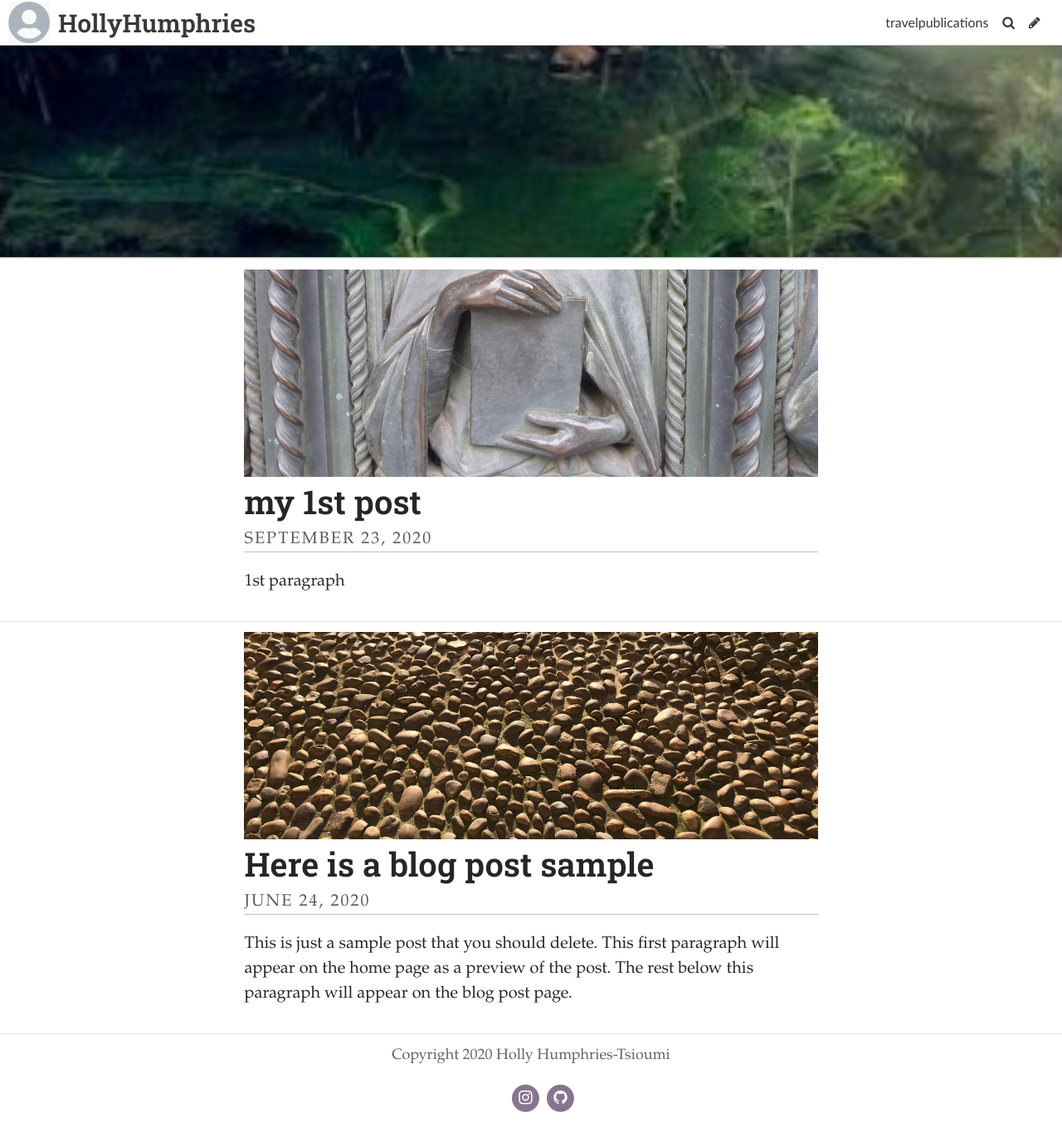
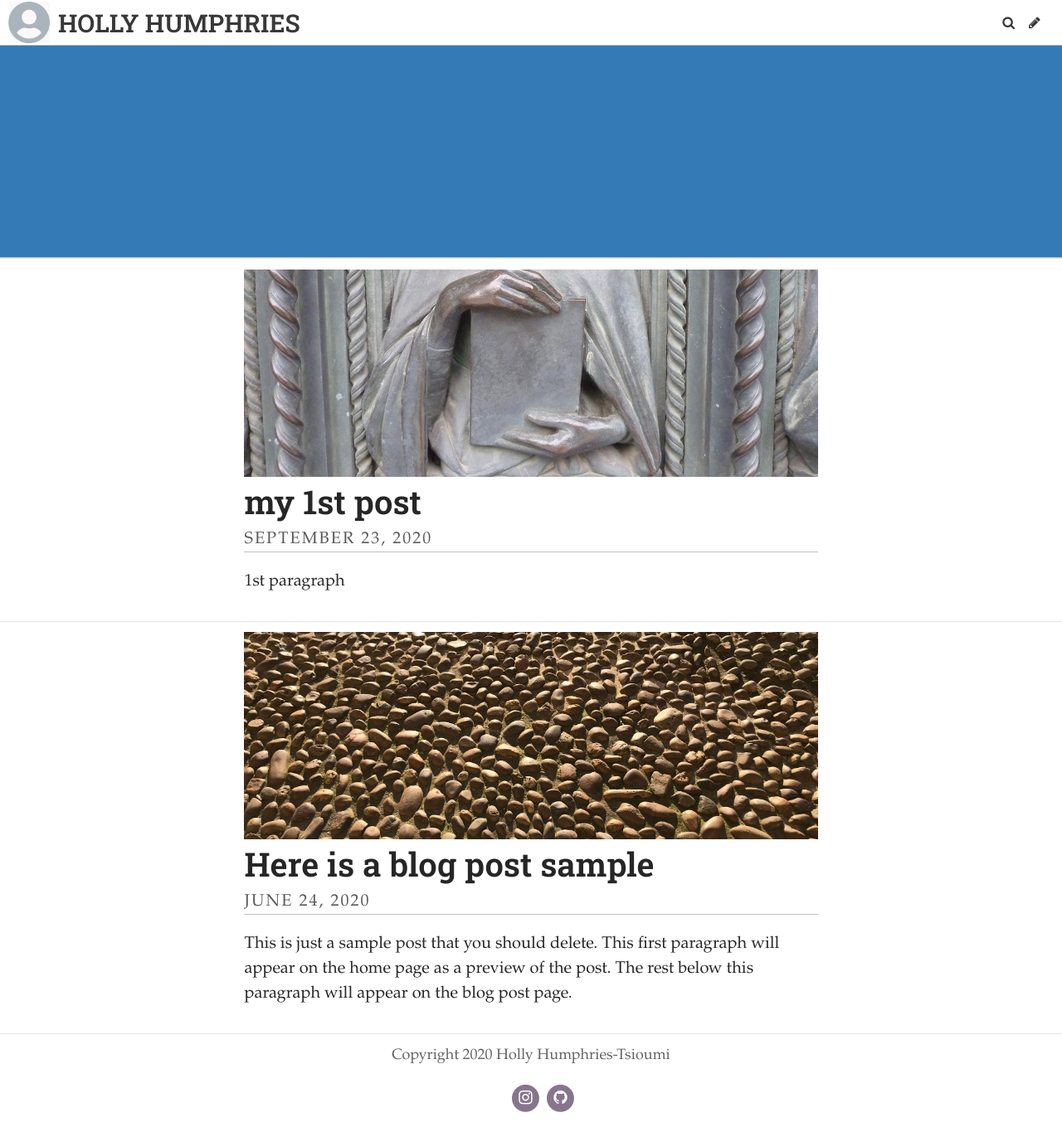
Before and after one commit to hollyhumphries/mybrookesblog, a Jekyll site: the page built from index.html, in a window 1280 px wide. Shown: the whole page at 83% size. Built offline with Jekyll 4.4.1, drawn with Linux system fonts in a browser that asks for light colours; some web fonts are replaced; the list of posts is cut into pages by our own code.

Commit message:
Update Settings “general”

```diff
--- a/_data/settings.yml
+++ b/_data/settings.yml
@@ -1,14 +1,12 @@
-title: HollyHumphries
+title: HOLLY HUMPHRIES
 description: A website with a blog
 header_text: ""
 footer_text: Copyright 2020 Holly Humphries-Tsioumi
-header_feature_image: ../uploads/img_2837.jpg
+header_feature_image: ""
 bannerheight: 20vmax
 logo: /uploads/logo.jpg
 favicon: /uploads/favicon.ico
 gridlayout: false
 fixednavbar: false
 upzoom: true
-items:
-  - name: travelpublications
-    siteurl: https://travelpublications.netlify.app
+items: []
```
